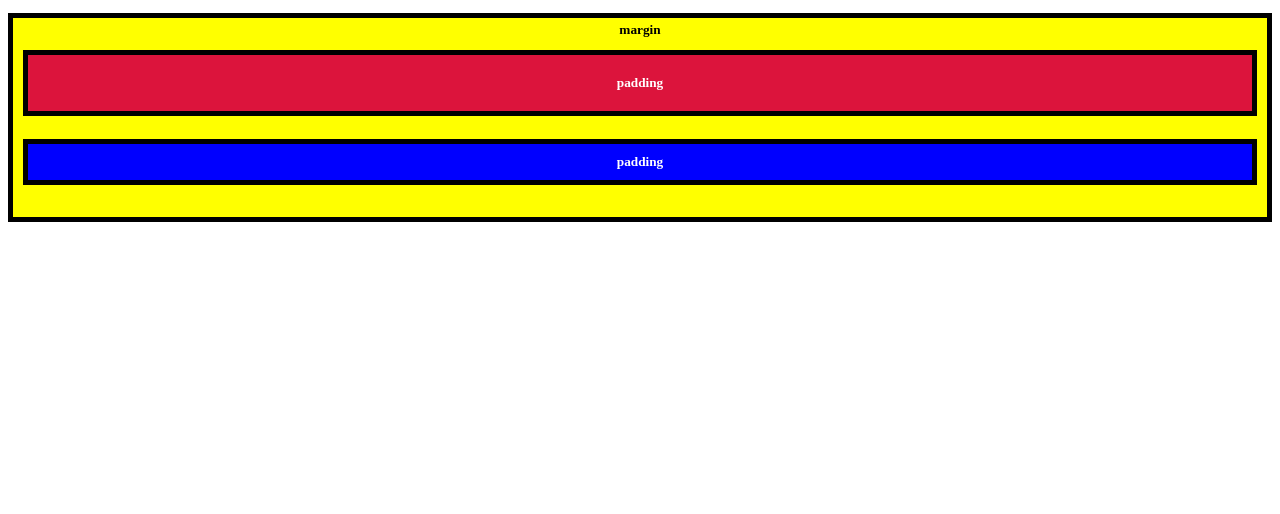
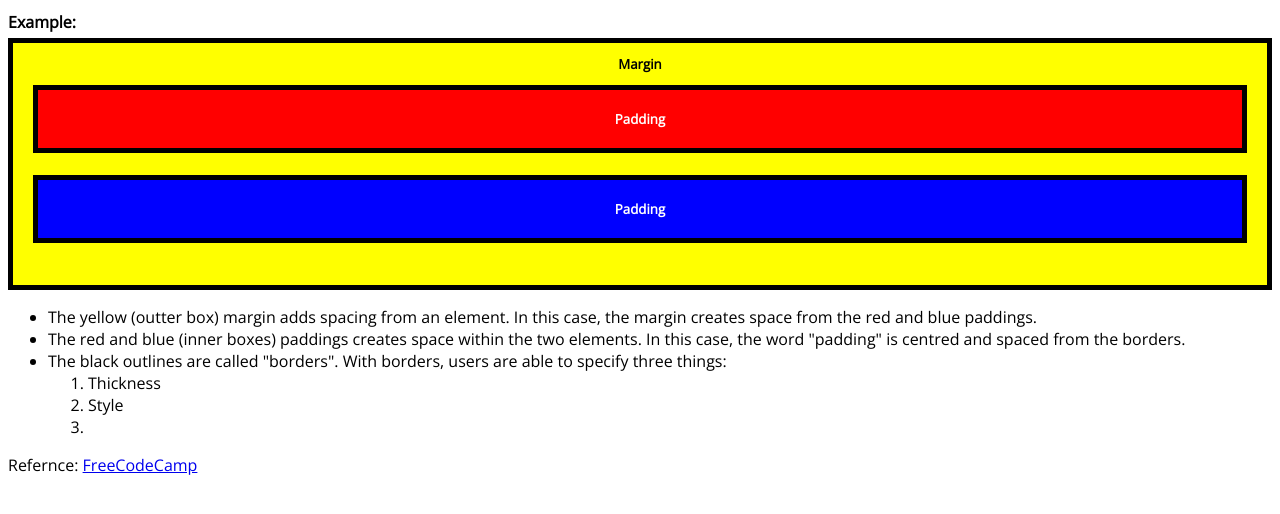
Before and after one commit to liam47/liam47.github.io, a plain HTML site: page blog/sprint2-technical.html in a window 1280 px wide. Drawn offline with nearby package versions, Linux system fonts and the light colour scheme.

Commit message:
styling the example

```diff
--- a/blog/sprint2-technical.html
+++ b/blog/sprint2-technical.html
@@ -1,9 +1,24 @@
 <!DOCTYPE html>
 <html>
 <head>
+  <h1>Example:</h1>
+  <link href="https://fonts.googleapis.com/css2?family=Open+Sans" rel="stylesheet" type="text/css">
   <style>
+    h5 {
+      font-family: "Open Sans";
+    }
+    h1 {
+      font-family: "Open Sans";
+      font-size: medium;
+    }
+    li {
+      font-family: "Open Sans";
+    }
+    div {
+      font-family: "Open Sans";
+    }
     .injected-text {
-      margin-bottom: -25px;
+      margin-bottom: -35px;
       text-align: center;
     }
 
@@ -16,11 +31,11 @@
 
     .yellow-box {
       background-color: yellow;
-      padding: 10px;
+      padding: 20px;
     }
 
     .red-box {
-      background-color: crimson;
+      background-color: red;
       color: #fff;
       padding: 20px;
     }
@@ -28,12 +43,41 @@
     .blue-box {
       background-color: blue;
       color: #fff;
-      padding: 10px;
+      padding: 20px;
     }
   </style>
-  <h5 class="injected-text">margin</h5>
+  <h5 class="injected-text">Margin</h5>
 
   <div class="box yellow-box">
-    <h5 class="box red-box">padding</h5>
-    <h5 class="box blue-box">padding</h5>
+    <h5 class="box red-box">Padding</h5>
+    <h5 class="box blue-box">Padding</h5>
   </div>
+
+  <ul>
+    <li>The yellow (outter box) margin adds spacing from an element.
+    In this case, the margin creates space from the red and blue paddings.
+    </li>
+    <li>
+      The red and blue (inner boxes) paddings creates space within the two elements.
+    In this case, the word "padding" is centred and spaced from the borders.
+    </li>
+    <li>
+      The black outlines are called "borders".
+      With borders, users are able to specify three things:
+      <ol>
+        <li>
+          Thickness
+        </li>
+        <li>
+          Style
+        </li>
+        <li>
+
+        </li>
+      </ol>
+    </li>
+  </ul>
+
+  <div>
+    Refernce: <a href="https://www.freecodecamp.org/learn">FreeCodeCamp</a>
+  </div>
```
